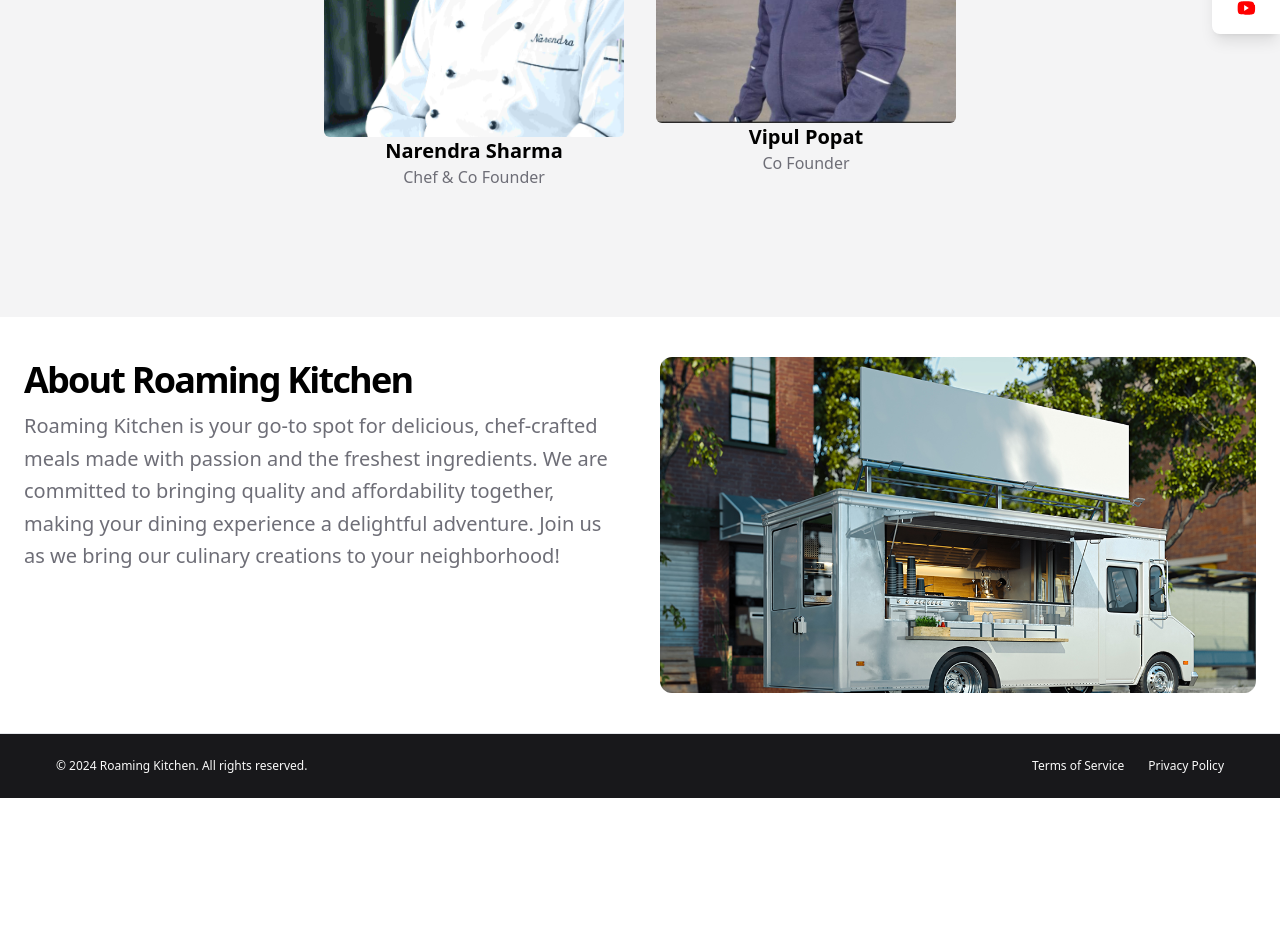
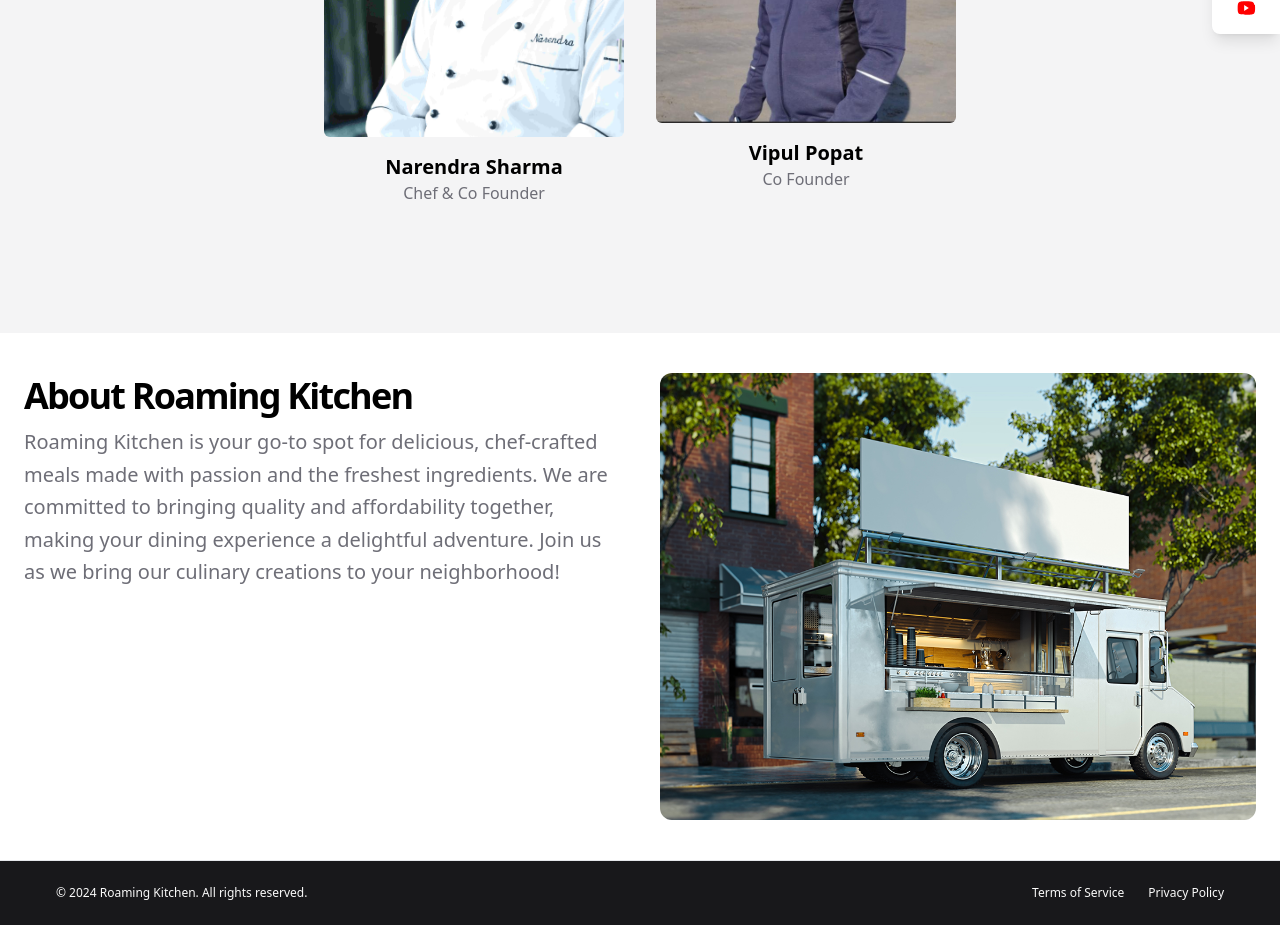
Before and after one commit to jaypopat/roaming-kitchen, a Next.js app: page /about in a window 1280 px wide. Shown: the part 480-1405 px from the top of the page. Before the commit the page ends 1278 px from the top, so only its background shows below. Built offline with nearby package versions, Linux system fonts and the light colour scheme.

Commit message:
adjusted truck picture

```diff
--- a/src/app/about/page.tsx
+++ b/src/app/about/page.tsx
@@ -60,7 +60,7 @@ export default function AboutPage() {
                 width={550}
                 height={320}
                 alt="Truck Image"
-                className="mx-auto aspect-video overflow-hidden rounded-xl object-cover object-center sm:w-full"
+                className="mx-auto overflow-hidden rounded-xl object-cover object-center sm:w-full"
               />
             </div>
           </div>
--- a/src/components/Founder.jsx
+++ b/src/components/Founder.jsx
@@ -15,7 +15,7 @@ export default function Founder({ role, photo, name }) {
           />
         </div>
       </div>
-      <h3 className="text-xl font-bold">{name}</h3>
+      <h3 className="text-xl font-bold mt-4">{name}</h3>
       <p className="text-muted-foreground">{role}</p>
     </div>
   );
```
